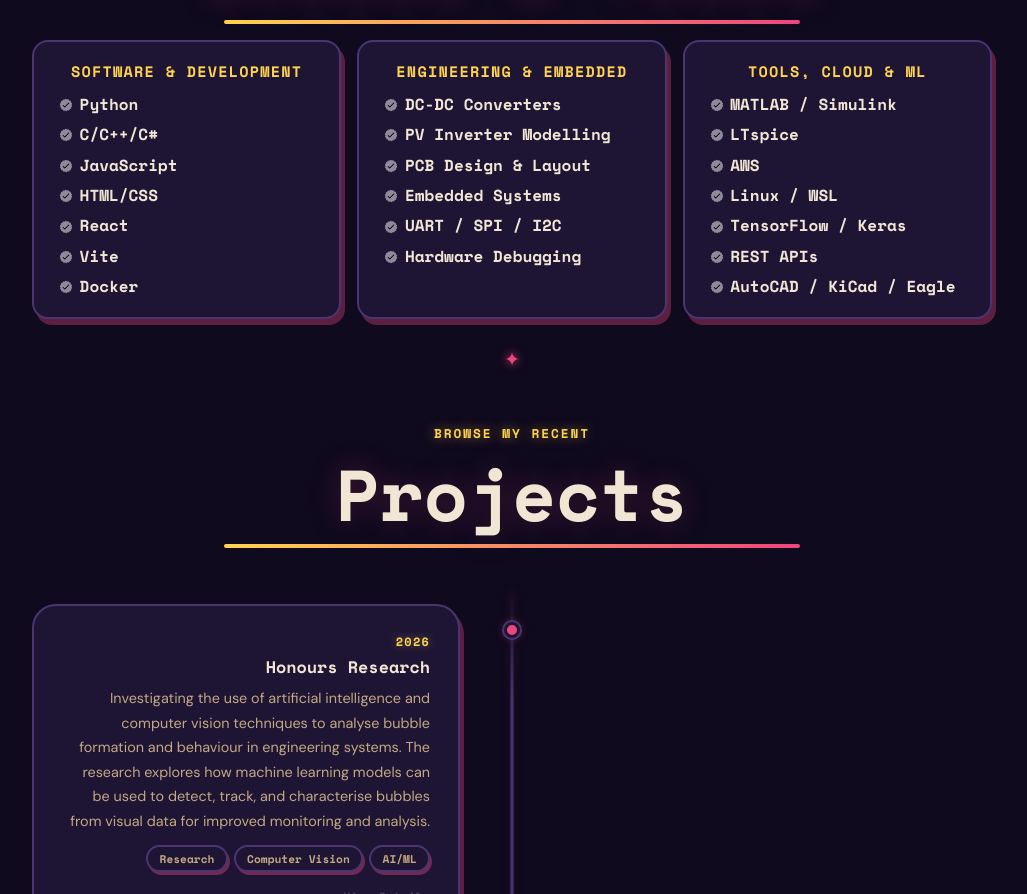
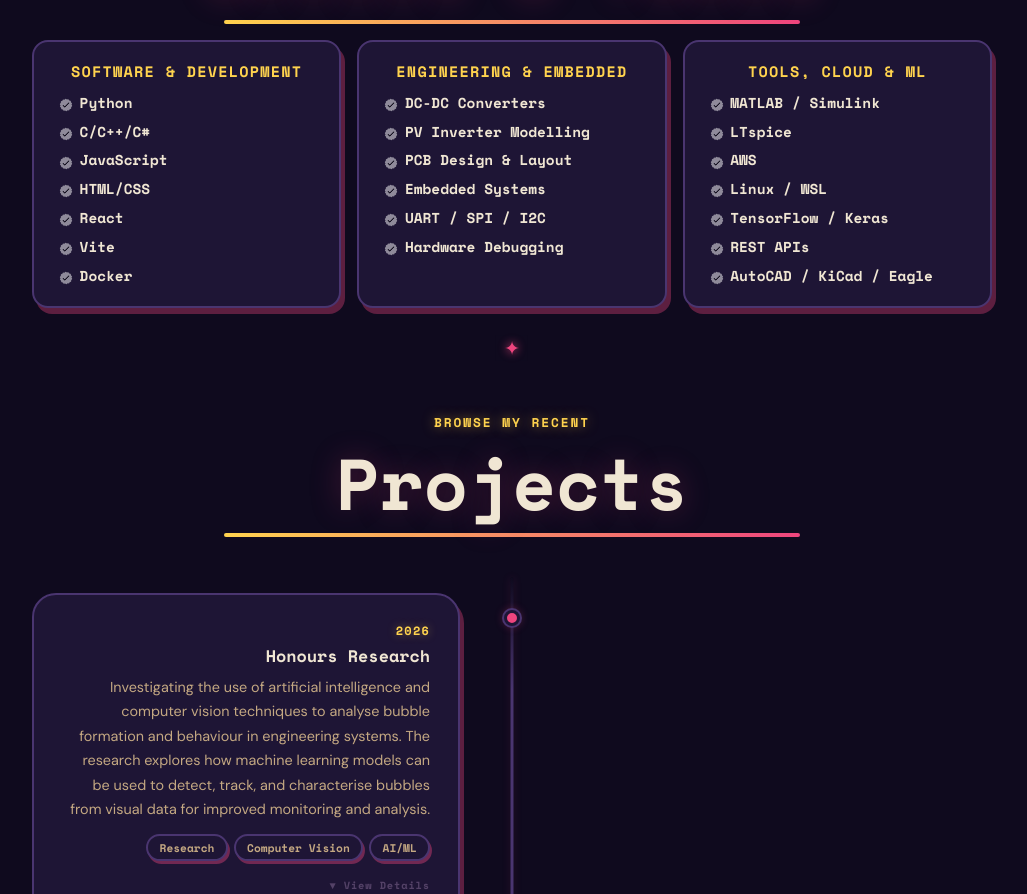
Before and after one commit to unholypot/about-me-react, a React (Vite) app: page / in a window 1280 px wide. Shown: the part 1626-2520 px from the top of the page, without its empty margins (128-1155 px from the left). Built offline with nearby package versions, Linux system fonts and the light colour scheme.

Commit message:
skill font tweaks

```diff
--- a/src/style.css
+++ b/src/style.css
@@ -872,7 +872,7 @@ html.dark .experience-sub-title {
 }
 
 .skill-name {
-  font-size: 1rem;
+  font-size: 0.9rem;
   font-weight: 700;
   margin: 0;
   line-height: 1.3;
```
